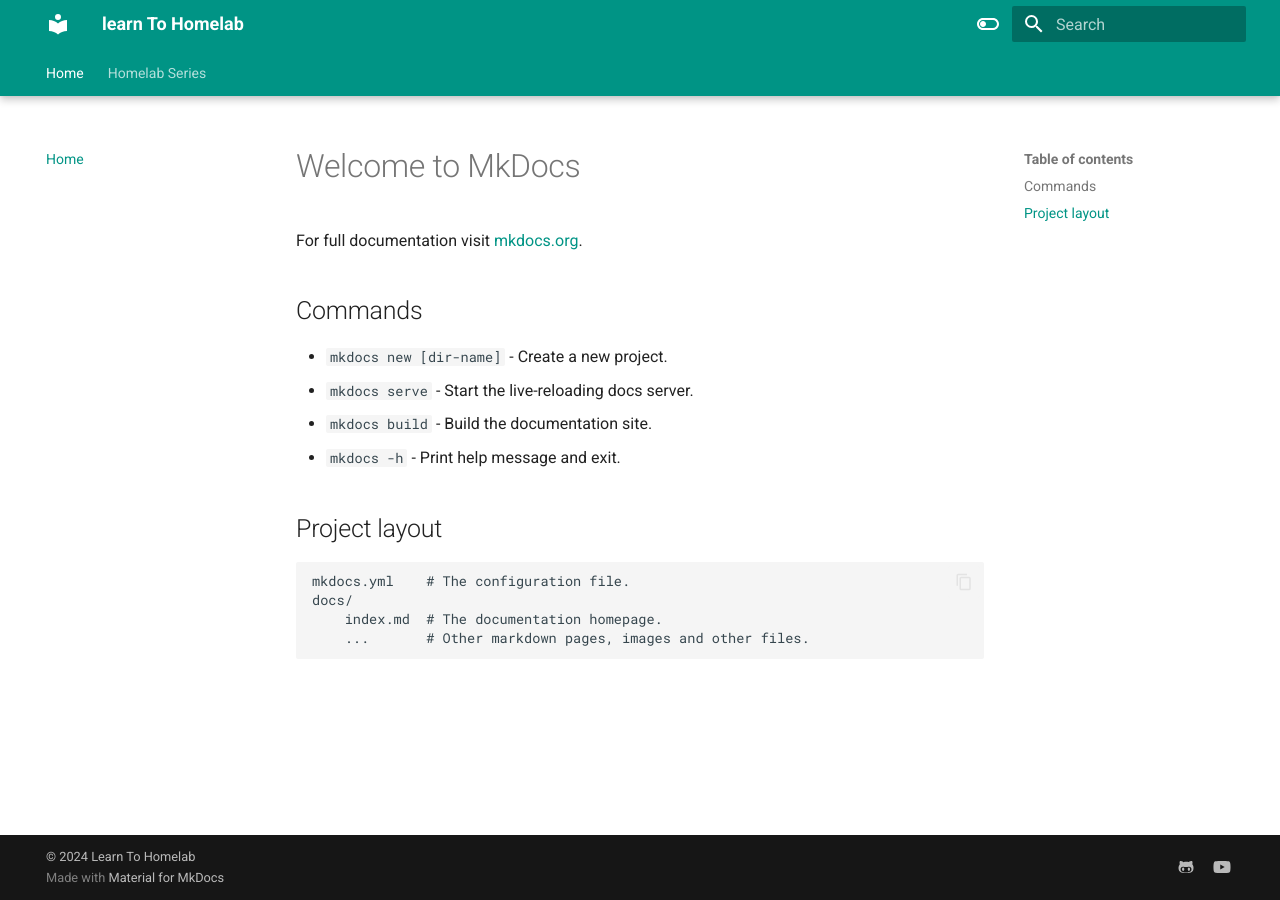
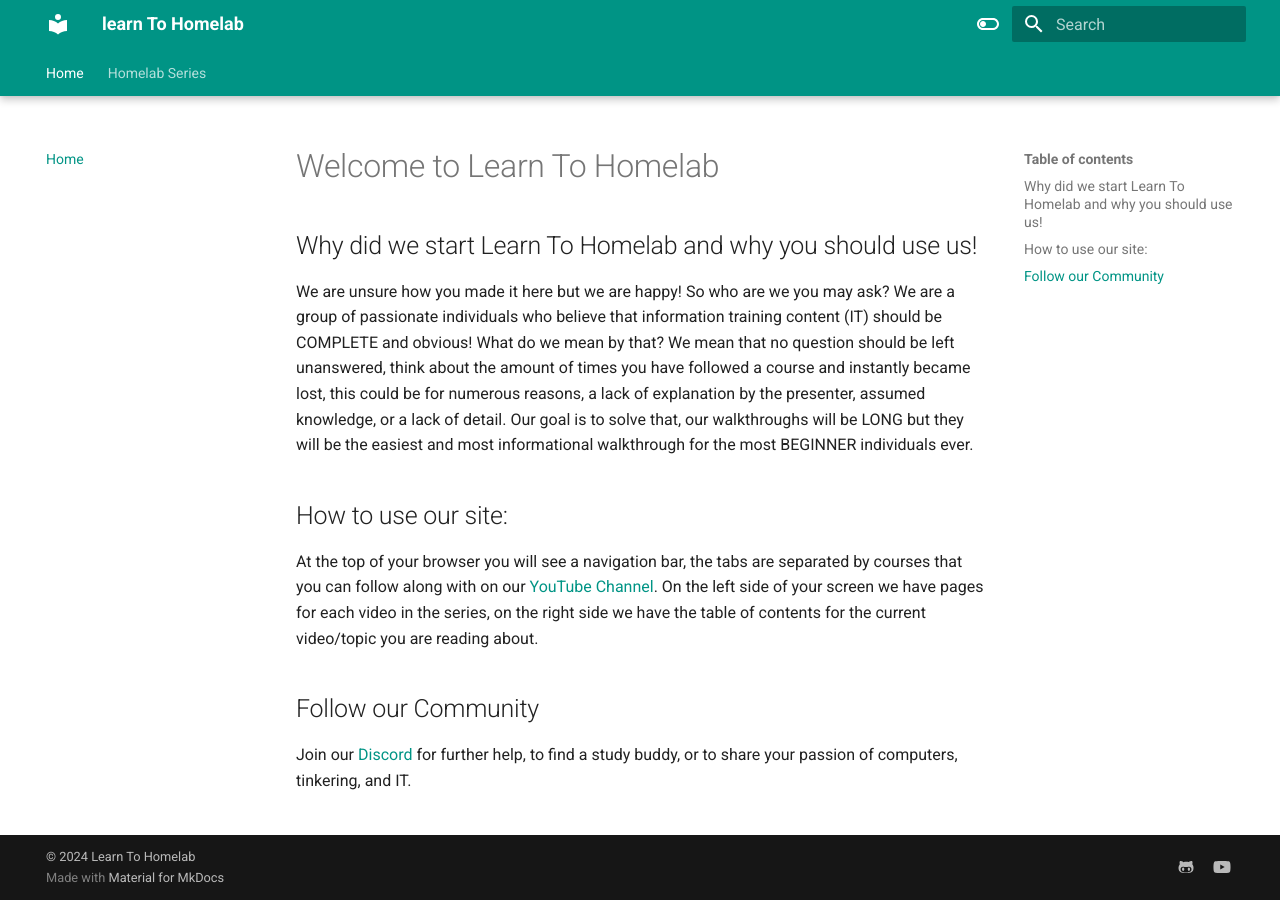
Before and after one commit to LearnToHomeLab/LearnToHomelabDocs, an MkDocs documentation site: the page built from docs/index.md, in a window 1280 px wide. Built offline with MkDocs 1.6.1 and Material for MkDocs 9.7.7, drawn with Linux system fonts in a browser that asks for light colours.

Commit message:
$adding the landing page

```diff
--- a/docs/index.md
+++ b/docs/index.md
@@ -1,17 +1,10 @@
-# Welcome to MkDocs
+# Welcome to Learn To Homelab
 
-For full documentation visit [mkdocs.org](https://www.mkdocs.org).
+## Why did we start Learn To Homelab and why you should use us!
+We are unsure how you made it here but we are happy! So who are we you may ask? We are a group of passionate individuals who believe that information training content (IT) should be COMPLETE and obvious! What do we mean by that? We mean that no question should be left unanswered, think about the amount of times you have followed a course and instantly became lost, this could be for numerous reasons, a lack of explanation by the presenter, assumed knowledge, or a lack of detail. Our goal is to solve that, our walkthroughs will be LONG but they will be the easiest and most informational walkthrough for the most BEGINNER individuals ever.
 
-## Commands
+## How to use our site:
+At the top of your browser you will see a navigation bar, the tabs are separated by courses that you can follow along with on our [YouTube Channel](https://www.youtube.com/@LearntoHomelab). On the left side of your screen we have pages for each video in the series, on the right side we have the table of contents for the current video/topic you are reading about.
 
-* `mkdocs new [dir-name]` - Create a new project.
-* `mkdocs serve` - Start the live-reloading docs server.
-* `mkdocs build` - Build the documentation site.
-* `mkdocs -h` - Print help message and exit.
-
-## Project layout
-
-    mkdocs.yml    # The configuration file.
-    docs/
-        index.md  # The documentation homepage.
-        ...       # Other markdown pages, images and other files.
+## Follow our Community
+Join our [Discord](https://discord.gg/6MsHSJWZpH) for further help, to find a study buddy, or to share your passion of computers, tinkering, and IT.
```
